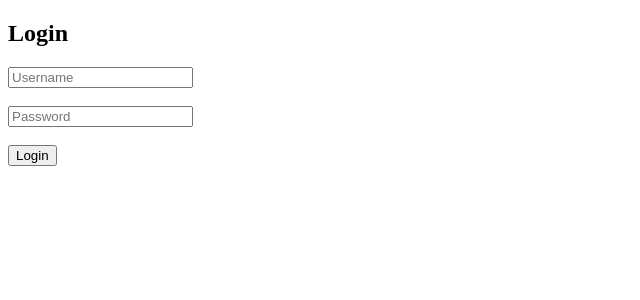
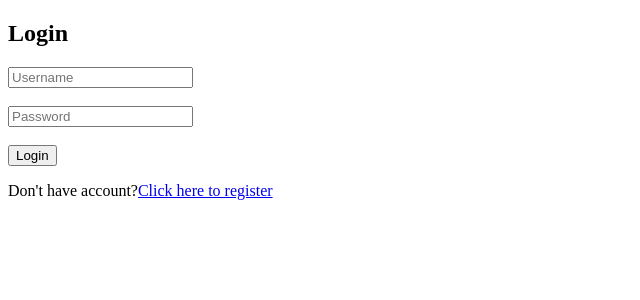
Before and after one commit to mkkotlin/AsynColl, an Angular app in the folder Angular_19_Frontend/collab-board-ui/: page /login in a window 1280 px wide. Shown: the top 300 px of the page, without its empty margins (0-640 px from the left). Built offline with nearby package versions, Linux system fonts and the light colour scheme.

Commit message:
feat: update login component to include registration link and RouterLink import

```diff
--- a/Angular_19_Frontend/collab-board-ui/src/app/auth/login/login.component.html
+++ b/Angular_19_Frontend/collab-board-ui/src/app/auth/login/login.component.html
@@ -19,3 +19,5 @@
 <button (click)="login()">
   Login
 </button>
+
+<p class="auth-link">Don't have account?<a routerLink="/register">Click here to register</a></p>
--- a/Angular_19_Frontend/collab-board-ui/src/app/auth/login/login.component.ts
+++ b/Angular_19_Frontend/collab-board-ui/src/app/auth/login/login.component.ts
@@ -1,12 +1,13 @@
 import { Component } from '@angular/core';
 import { FormsModule } from '@angular/forms';
 import { ApiService } from '../../services/api.service';
-import { Router } from '@angular/router';
+import { Router, RouterLink } from '@angular/router';
+
 
 @Component({
   selector: 'app-login',
   standalone: true,
-  imports: [FormsModule],
+  imports: [FormsModule, RouterLink],
   templateUrl: './login.component.html'
 })
 export class LoginComponent {
```
